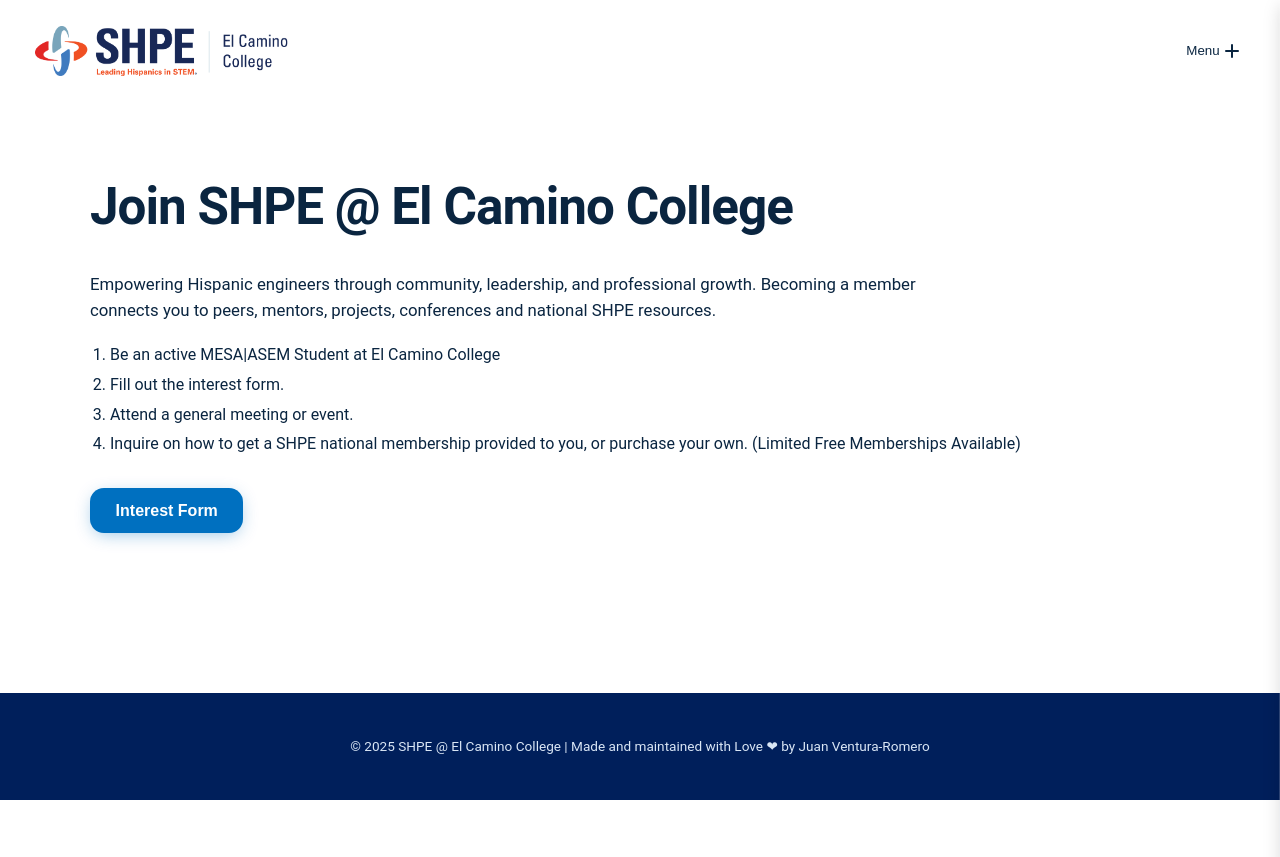
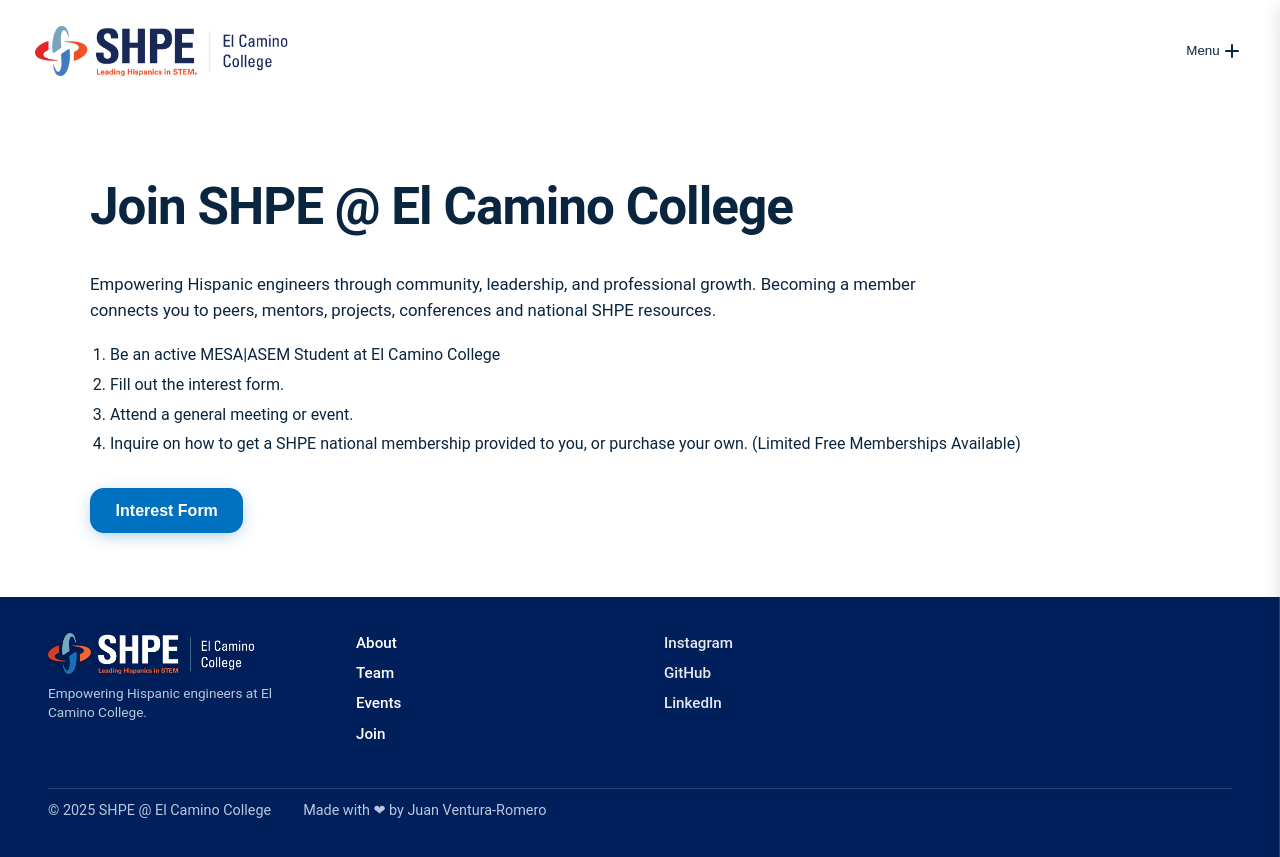
Before and after one commit to Juan-V-Tech/eccshpe-website, a React (Vite) app: page /join in a window 1280 px wide. Before the commit the page ends 800 px from the top, so only its background shows below. Built offline with nearby package versions, Linux system fonts and the light colour scheme.

Commit message:
ScrollControl Fixes. Updated Footer. Other Small Changes

```diff
--- a/src/App.css
+++ b/src/App.css
@@ -92,6 +92,63 @@
 	margin-top: auto;
 }
 
+/* Enhanced Footer */
+.enhanced-footer {
+	text-align: left;
+	font-size: 0.9rem;
+	line-height: 1.4;
+	min-height: 190px; /* target ~200px visual height with padding */
+	display: flex;
+	align-items: stretch;
+}
+
+.footer-inner {
+	max-width: 1200px;
+	margin: 0 auto;
+	display: grid;
+	gap: 2.2rem clamp(1rem,4vw,3rem);
+	grid-template-columns: repeat(auto-fit, minmax(200px, 1fr));
+	align-items: start;
+	padding-top: .25rem;
+	padding-bottom: .25rem;
+}
+
+.footer-brand { display: flex; flex-direction: column; gap: .6rem; }
+.footer-logo { width: 250px; height: auto; object-fit: contain; filter: drop-shadow(0 2px 4px rgba(0,0,0,.25)); }
+.footer-tagline { margin: 0; font-size: .85rem; opacity: .85; max-width: 260px; }
+
+.footer-links { list-style: none; padding: 0; margin: 0; display: flex; flex-direction: column; gap: .55rem; }
+.footer-links a { color: #fff; text-decoration: none; font-weight: 500; font-size: .95rem; position: relative; }
+.footer-links a::after { content: ''; position: absolute; left: 0; bottom: -2px; width: 0; height: 2px; background: var(--color-orange); transition: width .3s ease; }
+.footer-links a:hover::after, .footer-links a:focus-visible::after { width: 100%; }
+
+.footer-socials-list { list-style: none; padding: 0; margin: 0; display: flex; flex-direction: column; gap: .55rem; }
+.footer-socials-list a { color: #fff; text-decoration: none; font-weight: 500; font-size: .95rem; opacity: .9; transition: color .25s, opacity .25s; }
+.footer-socials-list a:hover, .footer-socials-list a:focus-visible { color: var(--color-orange); opacity: 1; }
+
+.footer-meta { grid-column: 1 / -1; display: flex; flex-wrap: wrap; gap: 1.2rem 2rem; padding-top: .75rem; border-top: 1px solid rgba(255,255,255,.15); margin-top: .5rem; }
+.footer-meta p { margin: 0; opacity: .85; }
+
+.visually-hidden { position: absolute !important; width: 1px; height: 1px; padding: 0; margin: -1px; overflow: hidden; clip: rect(0 0 0 0); white-space: nowrap; border: 0; }
+
+@media (max-width: 640px) {
+	.footer-inner { gap: 1.75rem 1rem; grid-template-columns: 1fr; }
+	.footer-logo { width: 250px; }
+	.footer-meta { flex-direction: column; align-items: flex-start; }
+	.footer-links, .footer-socials-list { flex-direction: row; flex-wrap: wrap; column-gap: 1.25rem; row-gap: .5rem; }
+}
+
+@media (max-width: 400px) {
+	.footer-inner { padding-left: .25rem; padding-right: .25rem; }
+	.footer-links a, .footer-socials-list a { font-size: .9rem; }
+}
+
+/* Prevent unexpected horizontal overflow */
+.enhanced-footer, .footer-inner, .footer-meta, .footer-links, .footer-socials-list {
+	overflow-x: hidden;
+}
+.footer-links a, .footer-socials-list a { word-break: break-word; }
+
 .home-root {
 	max-width: 1100px;
 	margin: 0 auto;
--- a/src/App.jsx
+++ b/src/App.jsx
@@ -6,6 +6,7 @@
 import Join from './pages/join';
 import StaggeredMenu from './components/StaggeredMenu';
 import ScrollControl from './components/ScrollControl';
+import Footer from './components/Footer';
 import './App.css';
 
 function App() {
@@ -64,9 +65,7 @@
           <Route path="/join" element={<Join />} />
         </Routes>
       </main>
-      <footer className="site-footer">
-        <p>© {new Date().getFullYear()} SHPE @ El Camino College | Made and maintained with Love ❤ by Juan Ventura-Romero </p>
-      </footer>
+      <Footer socials={socialItems} />
     </div>
   );
 }
--- /dev/null
+++ b/src/components/Footer.jsx
@@ -0,0 +1,37 @@
+import React from 'react';
+
+const Footer = ({ socials = [] }) => {
+  const year = new Date().getFullYear();
+  return (
+    <footer className="site-footer enhanced-footer" aria-labelledby="site-footer-heading">
+      <div className="footer-inner">
+        <div className="footer-brand">
+          <img src="/ECCSHPEALT.png" alt="SHPE @ ECC logo" className="footer-logo" loading="lazy" />
+          <p className="footer-tagline">Empowering Hispanic engineers at El Camino College.</p>
+        </div>
+        <nav className="footer-nav" aria-label="Footer navigation">
+          <h3 id="site-footer-heading" className="visually-hidden">Footer</h3>
+          <ul className="footer-links" role="list">
+            <li><a href="/about">About</a></li>
+            <li><a href="/team">Team</a></li>
+            <li><a href="/events">Events</a></li>
+            <li><a href="/join">Join</a></li>
+          </ul>
+        </nav>
+        <div className="footer-socials" aria-label="Social media">
+          <ul className="footer-socials-list" role="list">
+            {socials.map(s => (
+              <li key={s.label}><a href={s.link} target="_blank" rel="noopener noreferrer">{s.label}</a></li>
+            ))}
+          </ul>
+        </div>
+        <div className="footer-meta">
+          <p>© {year} SHPE @ El Camino College</p>
+          <p>Made with <span aria-hidden>❤</span> by Juan Ventura-Romero</p>
+        </div>
+      </div>
+    </footer>
+  );
+};
+
+export default Footer;
--- a/src/components/ScrollControl.jsx
+++ b/src/components/ScrollControl.jsx
@@ -1,49 +1,54 @@
 import { useEffect } from 'react';
 
-/**
- * Component to control scroll behavior, especially on mobile devices
- * This prevents overscrolling while still allowing normal page scrolling
- */
+// Delta-based boundary scroll control to avoid trapping upward scroll
 const ScrollControl = () => {
   useEffect(() => {
-    // Function to handle touch move events on mobile
+    const isMobile = /iPhone|iPad|iPod|Android/i.test(navigator.userAgent);
+    if (!isMobile) return;
+
+    let lastY = null; // last touch Y position
+    const boundaryLeeway = 4; // px leeway at top/bottom
+
+    const handleTouchStart = (e) => {
+      lastY = e.touches[0].clientY;
+    };
+
     const handleTouchMove = (e) => {
-      const windowHeight = window.innerHeight;
-      const documentHeight = document.documentElement.scrollHeight;
-      const scrollTop = window.scrollY;
+      if (lastY == null) return;
+      const currentY = e.touches[0].clientY;
+      const deltaY = currentY - lastY; // positive when finger moving down (page should scroll up)
 
-      // If we're at the bottom of the page and trying to scroll down more
-      if (scrollTop + windowHeight >= documentHeight - 10) {
-        // Only prevent default if we're trying to scroll down further
-        if (e.touches[0].clientY < e.touches[0].screenY) {
-          e.preventDefault();
-        }
+      const scrollTop = window.scrollY || document.documentElement.scrollTop;
+      const maxScroll = document.documentElement.scrollHeight - window.innerHeight;
+
+      const atTop = scrollTop <= boundaryLeeway;
+      const atBottom = scrollTop >= maxScroll - boundaryLeeway;
+
+      // If at top and attempting to scroll further up (deltaY > 0 means pulling down)
+      if (atTop && deltaY > 0) {
+        e.preventDefault();
+        return;
+      }
+      // If at bottom and attempting to scroll further down (deltaY < 0 means pushing up)
+      if (atBottom && deltaY < 0) {
+        e.preventDefault();
+        return;
       }
 
-      // If we're at the top of the page and trying to scroll up more
-      if (scrollTop <= 10) {
-        // Only prevent default if we're trying to scroll up further
-        if (e.touches[0].clientY > e.touches[0].screenY) {
-          e.preventDefault();
-        }
-      }
+      // Otherwise allow normal scroll
+      lastY = currentY;
     };
 
-    // Only add the passive touch handler on mobile devices
-    const isMobile = /iPhone|iPad|iPod|Android/i.test(navigator.userAgent);
-
-    if (isMobile) {
-      document.addEventListener('touchmove', handleTouchMove, { passive: false });
-    }
+    document.addEventListener('touchstart', handleTouchStart, { passive: true });
+    document.addEventListener('touchmove', handleTouchMove, { passive: false });
 
     return () => {
-      if (isMobile) {
-        document.removeEventListener('touchmove', handleTouchMove);
-      }
+      document.removeEventListener('touchstart', handleTouchStart);
+      document.removeEventListener('touchmove', handleTouchMove);
     };
   }, []);
 
-  return null; // This component doesn't render anything
+  return null;
 };
 
 export default ScrollControl;
--- a/src/index.css
+++ b/src/index.css
@@ -1,7 +1,8 @@
 body {
   margin: 0;
   font-family: 'Roboto', sans-serif;
-  overscroll-behavior: contain;
+  /* Allow native overscroll so user can reverse direction easily */
+  overscroll-behavior: auto;
   min-height: 100dvh;
 }
 
```
Also changed, not shown: public/ECCSHPEALT.png (added).
